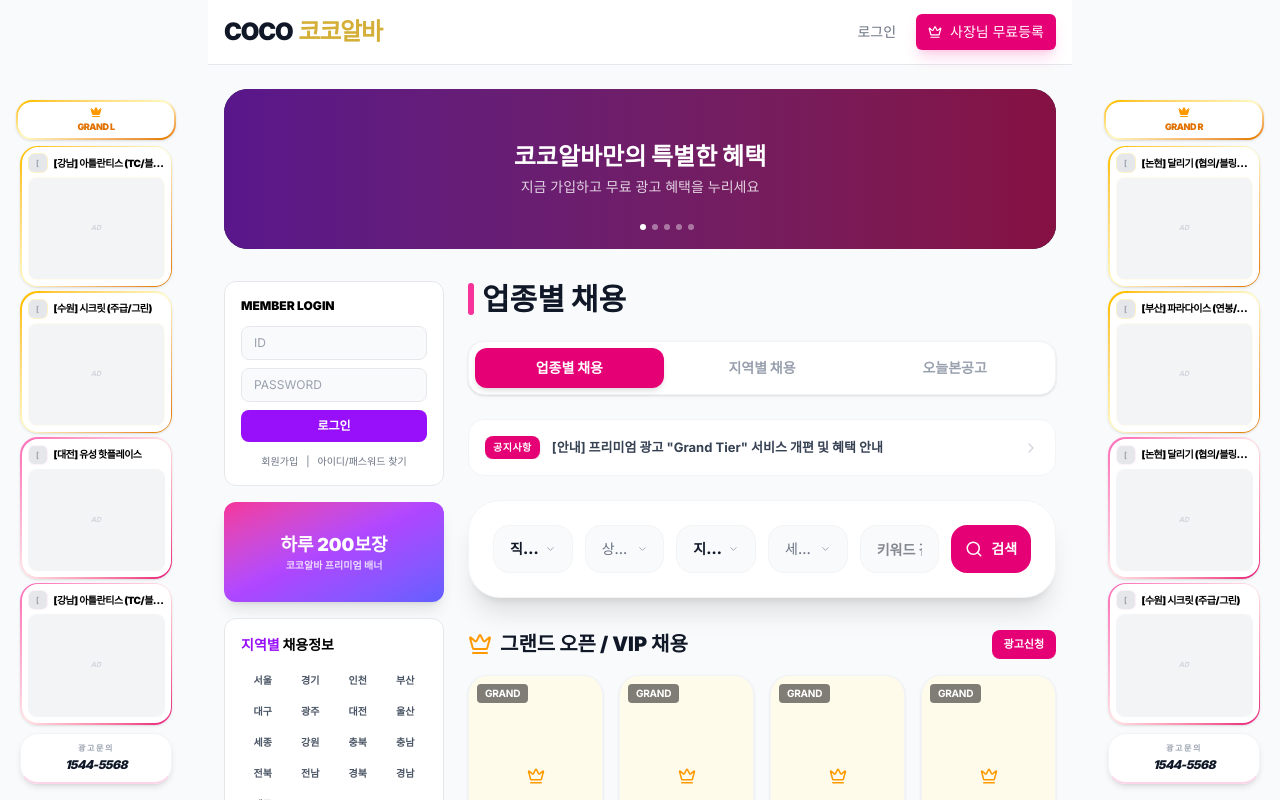
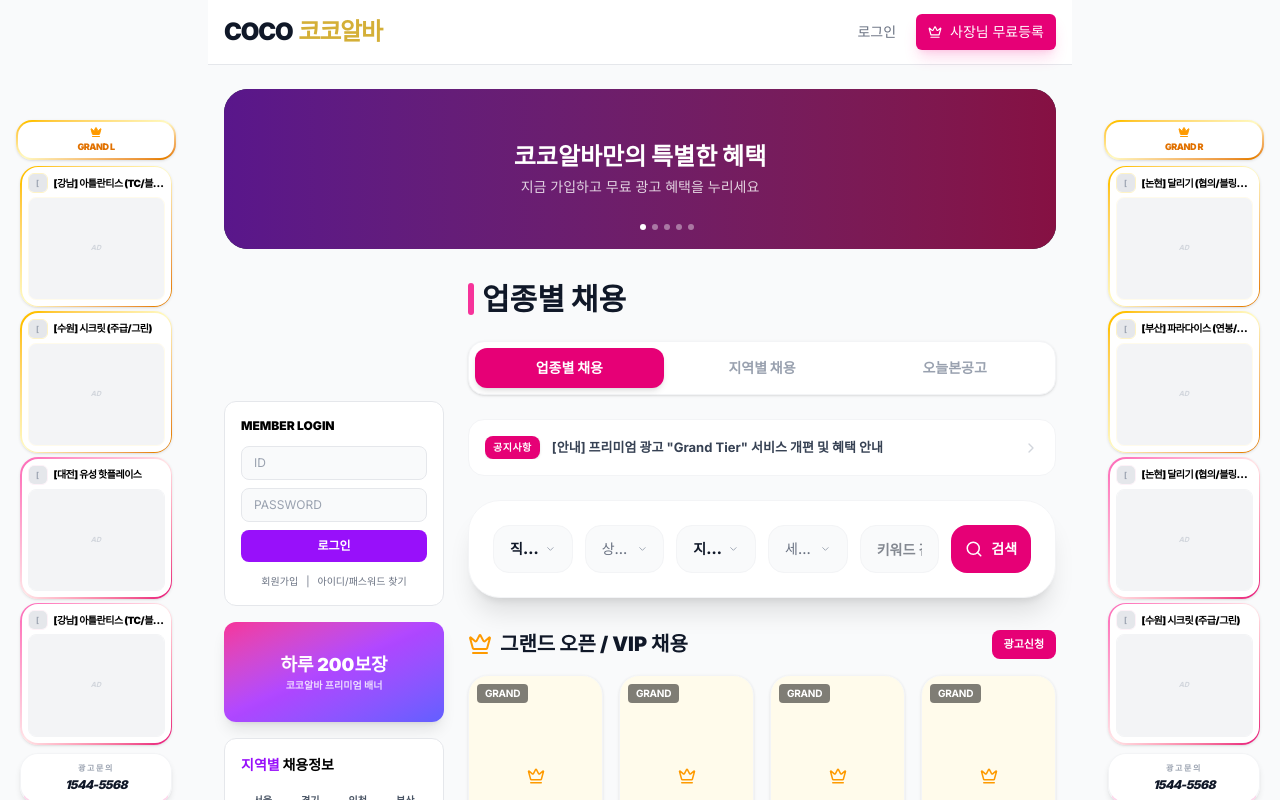
Before and after one commit to bizsetter7/coco-universe, a Next.js app: page /jobs in a window 1280 px wide. Shown: the top 800 px of the page. Built offline with nearby package versions, Linux system fonts and the light colour scheme.

Commit message:
fix: activate wing banners sticky at 120px and implement physical rendering reservation for images

```diff
--- a/src/app/globals.css
+++ b/src/app/globals.css
@@ -1,4 +1,11 @@
 @import "tailwindcss";
+
+@layer base {
+  html {
+    font-size: 16px;
+    /* 지시사항: 폰트 크기 강제 박제 */
+  }
+}
 
 @custom-variant dark (&:where(.dark, .dark *));
 
@@ -20,6 +27,8 @@ aside {
   position: relative;
   height: fit-content !important;
   overflow: visible !important;
+  top: 120px !important;
+  /* 지시사항: 윙 배너 위치 전격 조정 */
 }
 
 main {
--- a/src/components/LayoutWrapper.tsx
+++ b/src/components/LayoutWrapper.tsx
@@ -29,7 +29,7 @@ export const LayoutWrapper = ({ children }: { children: React.ReactNode }) => {
             <div className={`flex gap-0 xl:gap-8 w-full ${isWidePage ? 'max-w-[1700px] justify-center px-0 xl:px-4' : 'max-w-[1400px] justify-center px-0 xl:px-4'} relative`} style={{ overflow: 'visible' }}>
 
                 {/* 왼쪽 사이드바 컨테이너 (Engine Track) */}
-                <aside className="hidden xl:block w-[160px] h-full self-stretch sticky top-[100px]">
+                <aside className="hidden xl:block w-[160px] h-full self-stretch sticky top-[120px]">
                     <BannerSidebar side="left" />
                 </aside>
 
@@ -39,7 +39,7 @@ export const LayoutWrapper = ({ children }: { children: React.ReactNode }) => {
                 </main>
 
                 {/* 오른쪽 사이드바 컨테이너 (Engine Track) */}
-                <aside className="hidden xl:block w-[160px] h-full self-stretch sticky top-[100px]">
+                <aside className="hidden xl:block w-[160px] h-full self-stretch sticky top-[120px]">
                     <BannerSidebar side="right" />
                 </aside>
 
--- a/src/components/ads/JobAdSection.tsx
+++ b/src/components/ads/JobAdSection.tsx
@@ -105,8 +105,15 @@ const JobAdSection = ({
                                 `}
                             >
                                 <div className="flex flex-col h-full">
-                                    {/* 상단: 이미지 영역 (지시사항: 이미지에 직접 aspect-ratio 부여) */}
-                                    <div className="relative w-full aspect-square overflow-hidden bg-slate-100 min-h-[140px] md:min-h-[200px]">
+                                    {/* 상단: 이미지 영역 (지시사항: 이미지 물리적 예약 및 async 디코딩) */}
+                                    <div
+                                        className="relative w-full aspect-square overflow-hidden bg-slate-100 min-h-[140px] md:min-h-[200px]"
+                                        style={{
+                                            display: 'block',
+                                            contentVisibility: 'auto',
+                                            containIntrinsicSize: '200px 200px'
+                                        }}
+                                    >
                                         {shop.options?.mediaUrl ? (
                                             <>
                                                 <img
@@ -115,6 +122,7 @@ const JobAdSection = ({
                                                     className="w-full h-full object-cover transition-transform duration-500 group-hover:scale-105"
                                                     style={{ aspectRatio: '1/1' }}
                                                     loading="eager"
+                                                    decoding="async"
                                                     onError={(e) => {
                                                         const target = e.currentTarget;
                                                         const fallback = target.nextElementSibling;
```
